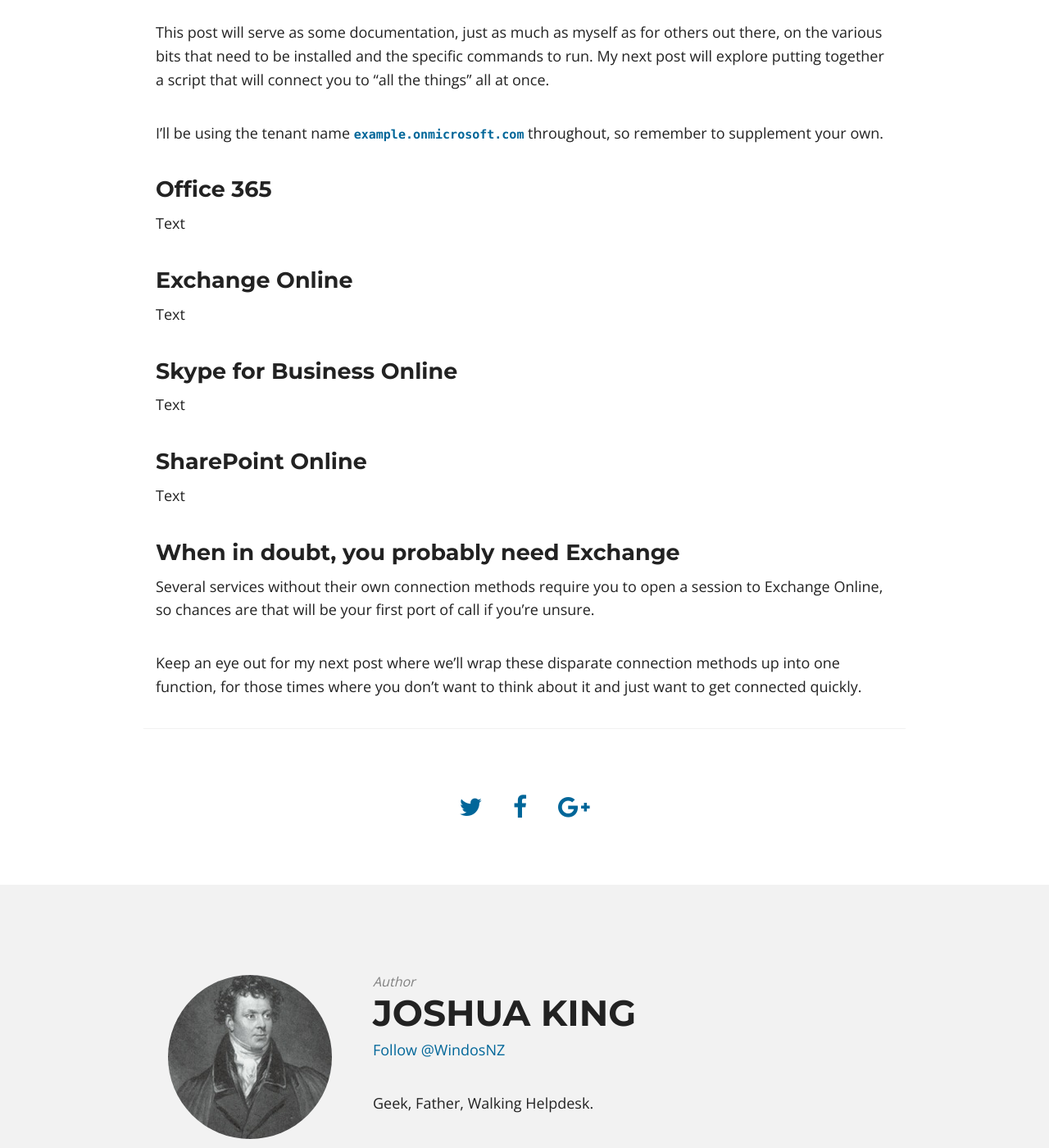
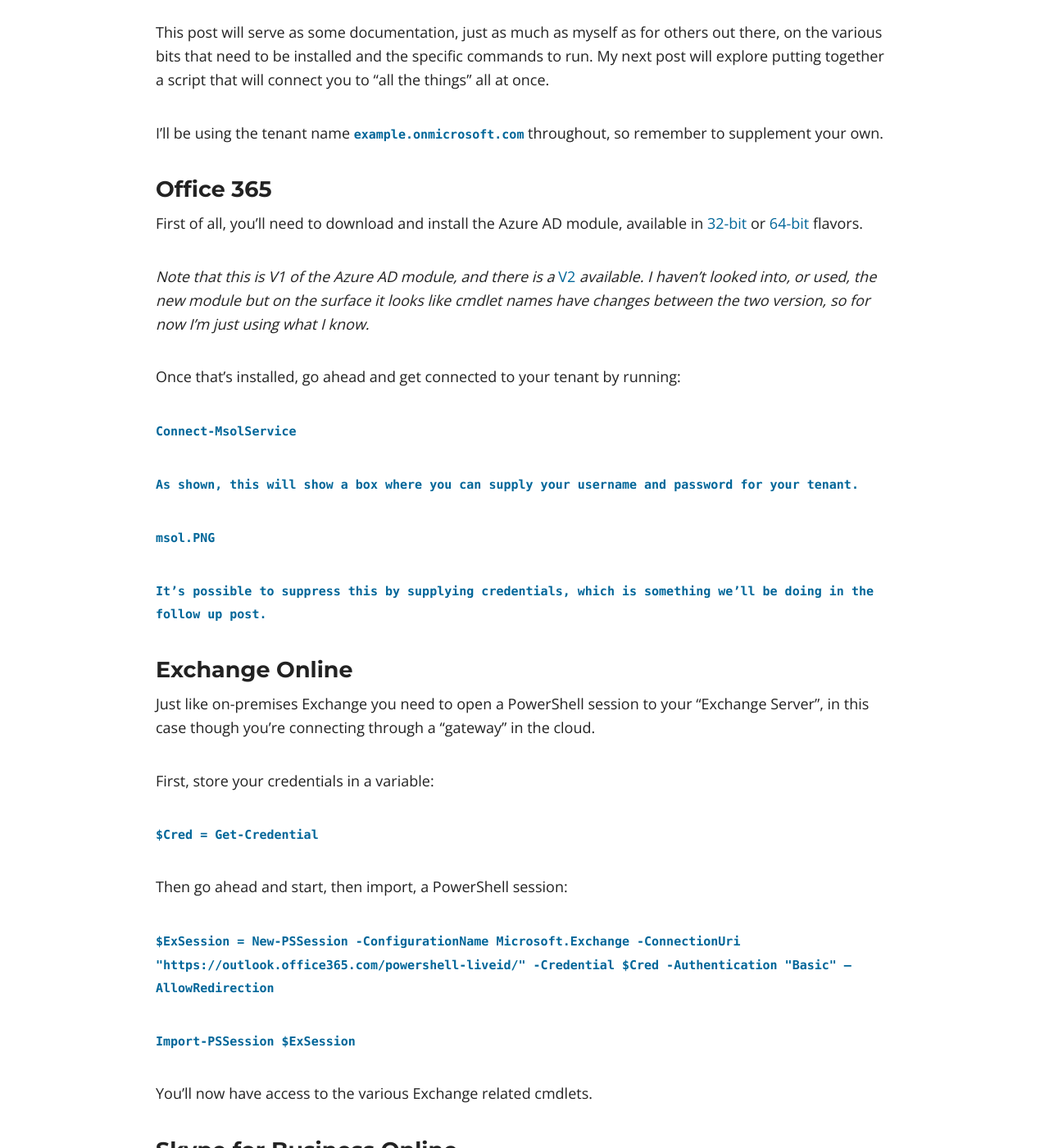
Before and after one commit to Windos/windos.github.io, a Jekyll site: the page built from _posts/2017-07-28-o365-connect.md, in a window 1280 px wide and 1400 px high, scrolled down 1135 px. Shown: the whole window at 82% size. Built offline with Jekyll 4.4.1, drawn with Linux system fonts in a browser that asks for light colours; nearby versions of some CDN libraries; our own code applies the rules of GitHub Pages for plain Markdown files; comment, search, counter and statistics services are not loaded; some of the changed text lies outside the part shown.

Commit message:
content done, cleanup and meta time

```diff
--- a/_posts/2017-07-28-o365-connect.md
+++ b/_posts/2017-07-28-o365-connect.md
@@ -27,19 +27,79 @@
 
 ### Office 365
 
-Text
+First of all, you’ll need to download and install the Azure AD module, available
+in [32-bit](http://aka.ms/fohrds) or [64-bit](http://aka.ms/siqtee) flavors.
+
+*Note that this is V1 of the Azure AD module, and there is a*
+[V2](https://docs.microsoft.com/en-us/powershell/azure/active-directory/install-adv2)
+*available. I haven’t looked into, or used, the new module but on the surface it
+looks like cmdlet names have changes between the two version, so for now I’m
+just using what I know.*
+
+Once that’s installed, go ahead and get connected to your tenant by running:
+
+`Connect-MsolService`
+
+`As shown, this will show a box where you can supply your username and password
+for your tenant.`
+
+`msol.PNG`
+
+`It’s possible to suppress this by supplying credentials, which is something
+we’ll be doing in the follow up post.`
 
 ### Exchange Online
 
-Text
+Just like on-premises Exchange you need to open a PowerShell session to your
+“Exchange Server”, in this case though you’re connecting through a “gateway” in
+the cloud.
+
+First, store your credentials in a variable:
+
+`$Cred = Get-Credential`
+
+Then go ahead and start, then import, a PowerShell session:
+
+`$ExSession = New-PSSession -ConfigurationName Microsoft.Exchange -ConnectionUri
+"https://outlook.office365.com/powershell-liveid/" -Credential $Cred
+-Authentication "Basic" –AllowRedirection`
+
+`Import-PSSession $ExSession`
+
+You’ll now have access to the various Exchange related cmdlets.
 
 ### Skype for Business Online
 
-Text
+This one is a little weird. Like Exchange Online, you create and import a
+PowerShell session however the session is created using a dedicated cmdlet.
+
+Start by installing the [Skype for Business Online
+Connector](http://aka.ms/x3kyib). If you’re running Windows 7 you’ll also need
+to make sure that you’re running PowerShell V3 and install the [Microsoft Online
+Services Sign-In Assistant](http://aka.ms/vl42dg).
+
+Like Exchange, sore your credential then open and import Skype for Business
+Online session:
+
+`$Cred = Get-Credential`
+
+`$S4BSession = New-CSOnlineSession –Credential $Cred `
+
+`Import-PSSession $S4BSession`
 
 ### SharePoint Online
 
-Text
+For our last service, you’ll need to install the [SharePoint Online Management
+Shell](http://aka.ms/f04q5o) and again if you’re on Windows 7 you’ll need to be
+using PowerShell V3.
+
+Once that’s installed simply run this command, supplementing your own tenant
+name:
+
+`Connect-SPOService -Url `<https://example-admin.sharepoint.com>
+
+Without specifying credentials, you’ll see a very similar login box to what you
+got for the general Office 365 connection.
 
 ### When in doubt, you probably need Exchange
 
@@ -50,3 +110,6 @@
 Keep an eye out for my next post where we’ll wrap these disparate connection
 methods up into one function, for those times where you don’t want to think
 about it and just want to get connected quickly.
+
+As always, let me know your thoughts in the comments or over on
+[Twitter](https://twitter.com/WindosNZ).
```
Also changed, not shown: images/o365-connect/matrix-356024_960_720.jpg (deleted), images/o365-connect/msol.png (added).
